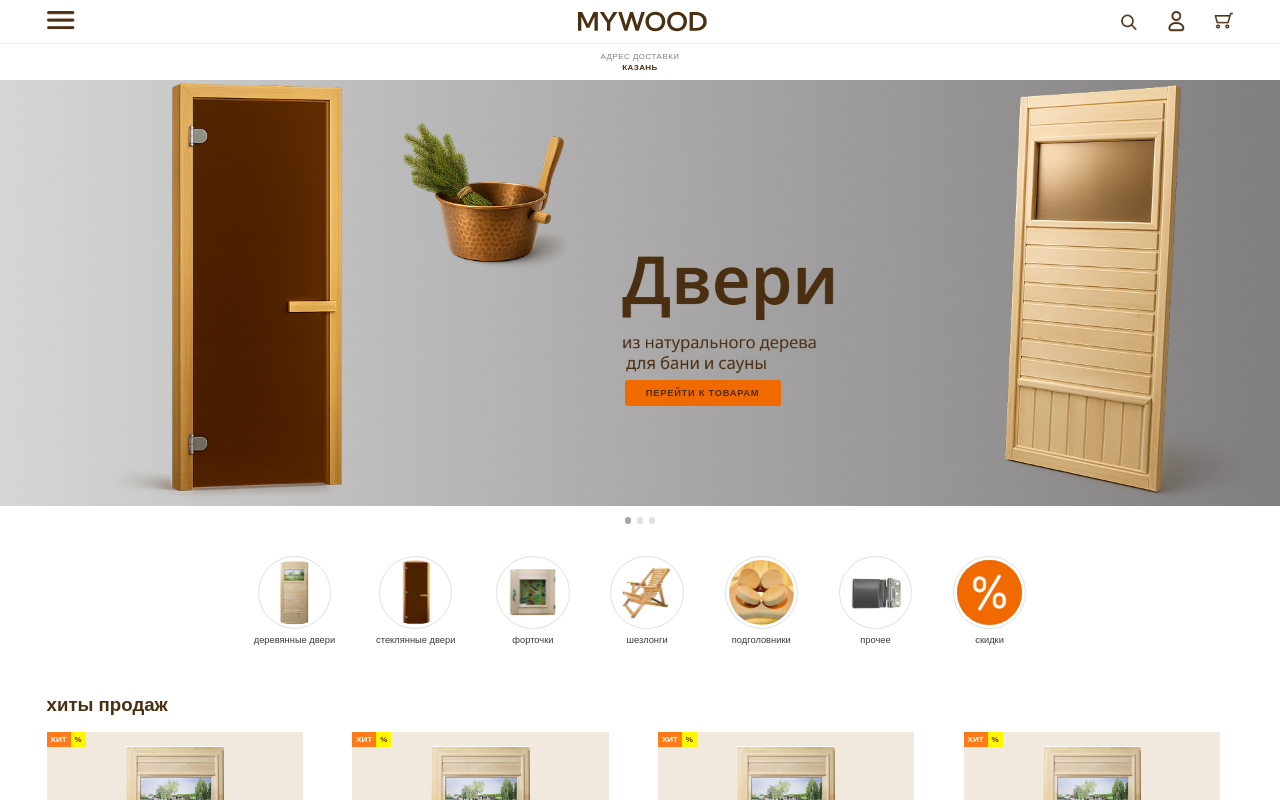
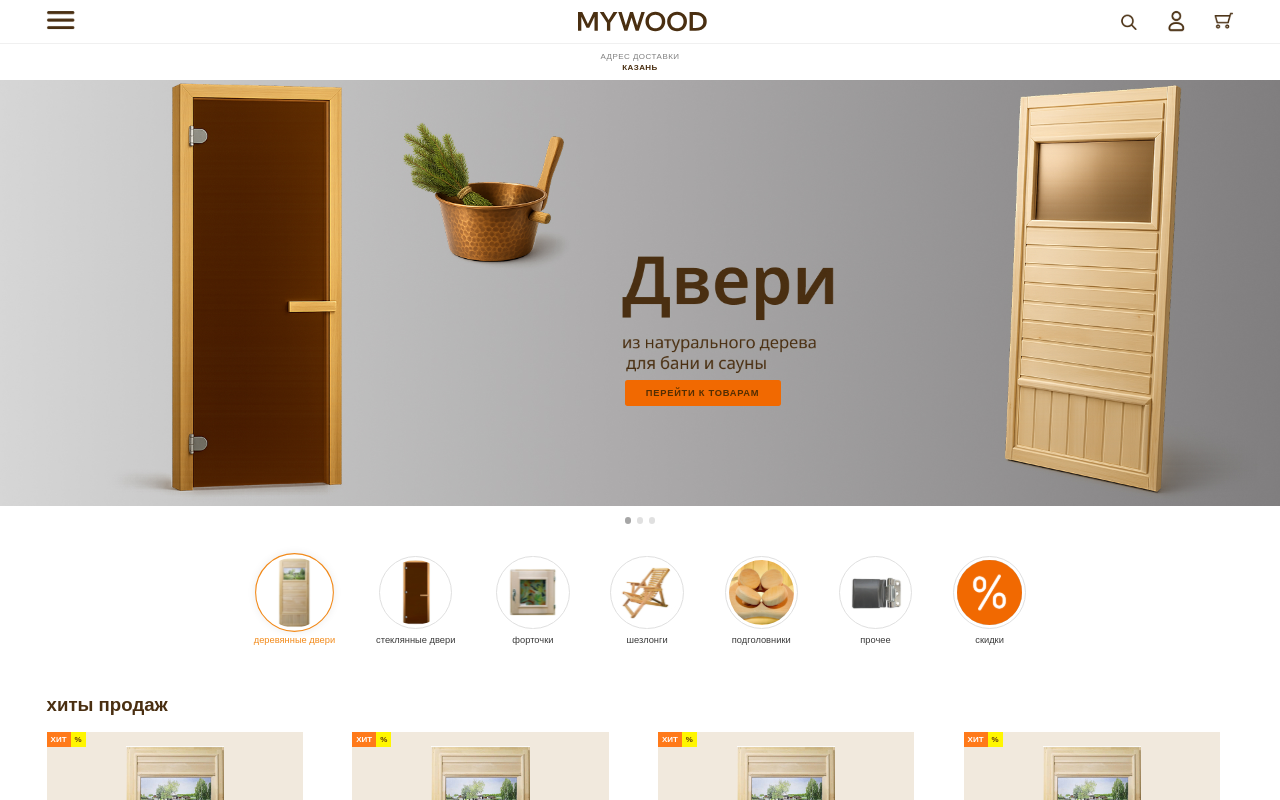
Before and after one commit to Safirenat/mywood, a Next.js app: page / in a window 1280 px wide. In both pictures the pointer is over the element 294 px from the left and 592 px from the top of the page. Shown: the top 800 px of the page. Built offline with nearby package versions, Linux system fonts and the light colour scheme.

Commit message:
Добавление анимации для категорий в кружочках

```diff
--- a/src/components/sections/CategoryCircles/CategoryCircles.module.scss
+++ b/src/components/sections/CategoryCircles/CategoryCircles.module.scss
@@ -27,6 +27,17 @@
   min-width: $apx-110;
   cursor: pointer;
 
+  // ховер по всему элементу
+  &:hover .Circle {
+    transform: scale(1.08);
+    box-shadow: 0 0 $apx-12 rgba(0, 0, 0, 0.08);
+    border-color: #f28a1a;
+  }
+
+  &:hover .Label {
+    color: #f28a1a;
+  }
+
   @media (max-width: 900px) {
     min-width: $apx-100;
   }
@@ -35,7 +46,7 @@
 .Circle {
   width: $apx-110;
   height: $apx-110;
-  padding:$apx-5;
+  padding: $apx-5;
   border-radius: 50%;
   border: $apx-1 solid #e0e0e0;
   display: flex;
@@ -43,10 +54,18 @@
   align-items: center;
   margin: 0 auto $apx-8;
   background: #fff;
+
+  // плавная анимация
+  transition:
+    transform 0.25s ease,
+    box-shadow 0.25s ease,
+    border-color 0.25s ease,
+    background-color 0.25s ease;
 }
 
 .Label {
   font-size: $apx-14;
   color: #3a3a3a;
   line-height: 1.3;
+  transition: color 0.2s ease;
 }
```
